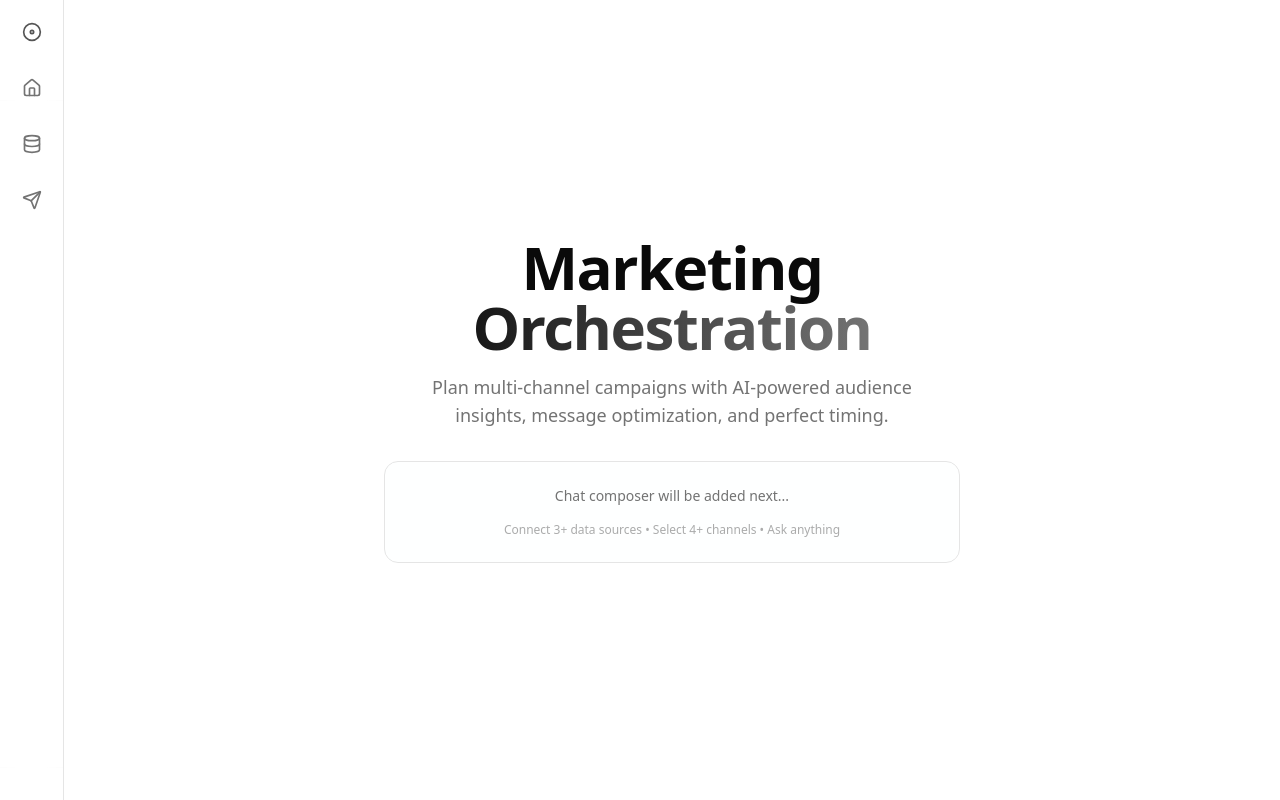
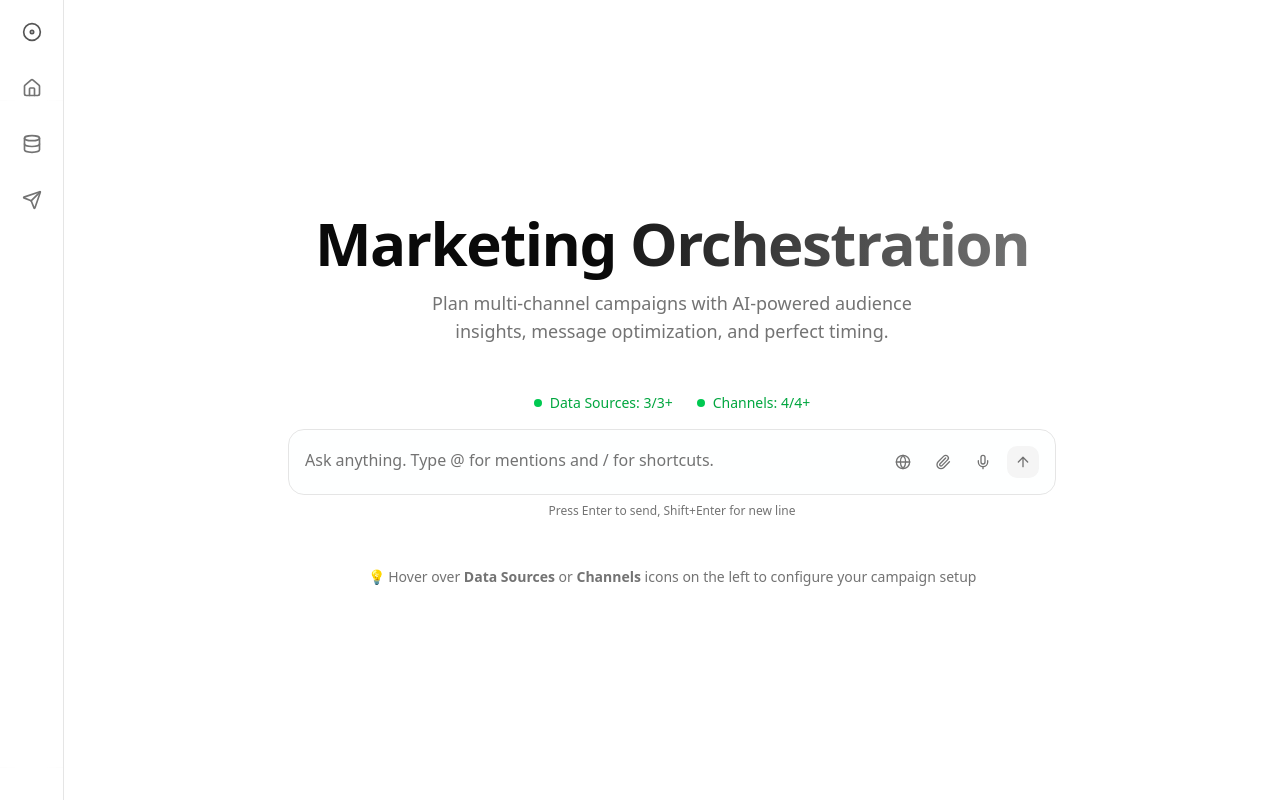
Before and after one commit to KhanShaheb34/markopolo-ai-full-stack-challenge, a Next.js app: page / in a window 1280 px wide. Built offline with nearby package versions, Linux system fonts and the light colour scheme.

Commit message:
Refactor Home page to include ChatComposer component for message input and update layout. Remove pnpm-workspace.yaml as it is no longer needed. Implement state management for selected data sources and channels using Jotai atoms.

```diff
--- a/pnpm-workspace.yaml
+++ /dev/null
@@ -1,4 +0,0 @@
-onlyBuiltDependencies:
-  - '@tailwindcss/oxide'
-  - esbuild
-  - sharp
--- a/src/app/page.tsx
+++ b/src/app/page.tsx
@@ -1,15 +1,24 @@
+"use client";
+
+import { ChatComposer } from "@/components/ui/chat-composer";
 import { LeftRail } from "@/components/ui/left-rail";
 
 export default function Home() {
+  const handleSendMessage = (message: string) => {
+    // TODO: Implement streaming API call
+    // Will be connected to the streaming endpoint in a later todo
+    return message; // Return for future use
+  };
+
   return (
     <div className="min-h-screen bg-background">
       <LeftRail />
 
       {/* Main content area - offset by left rail */}
       <main className="ml-16 flex min-h-screen flex-col items-center justify-center p-8">
-        <div className="w-full max-w-2xl space-y-8 text-center">
+        <div className="w-full max-w-4xl space-y-12">
           {/* Hero Text - Perplexity style */}
-          <div className="space-y-4">
+          <div className="space-y-4 text-center">
             <h1 className="font-bold text-4xl text-foreground tracking-tight sm:text-6xl">
               Marketing
               <span className="bg-gradient-to-r from-primary to-primary/60 bg-clip-text text-transparent">
@@ -23,16 +32,16 @@ export default function Home() {
             </p>
           </div>
 
-          {/* Placeholder for chat composer - will be added in next todo */}
-          <div className="mx-auto w-full max-w-xl">
-            <div className="rounded-xl border border-border bg-card/50 p-6 backdrop-blur-sm">
-              <div className="text-muted-foreground text-sm">
-                Chat composer will be added next...
-              </div>
-              <div className="mt-4 text-muted-foreground/60 text-xs">
-                Connect 3+ data sources • Select 4+ channels • Ask anything
-              </div>
-            </div>
+          {/* Chat Composer */}
+          <ChatComposer onSendMessage={handleSendMessage} />
+
+          {/* Instructions */}
+          <div className="text-center">
+            <p className="text-muted-foreground text-sm">
+              💡 Hover over <strong>Data Sources</strong> or{" "}
+              <strong>Channels</strong> icons on the left to configure your
+              campaign setup
+            </p>
           </div>
         </div>
       </main>
--- /dev/null
+++ b/src/components/ui/chat-composer.tsx
@@ -0,0 +1,183 @@
+"use client";
+
+import { useAtomValue } from "jotai";
+import { ArrowUp, Globe, Mic, Paperclip } from "lucide-react";
+import { useState } from "react";
+import {
+  selectedChannelsCountAtom,
+  selectedSourcesCountAtom,
+} from "@/lib/store/atoms";
+
+type ChatComposerProps = {
+  onSendMessage: (message: string) => void;
+  disabled?: boolean;
+};
+
+const MIN_SOURCES = 3;
+const MIN_CHANNELS = 4;
+
+export const ChatComposer = ({
+  onSendMessage,
+  disabled = false,
+}: ChatComposerProps) => {
+  const selectedSourcesCount = useAtomValue(selectedSourcesCountAtom);
+  const selectedChannelsCount = useAtomValue(selectedChannelsCountAtom);
+  const [message, setMessage] = useState("");
+
+  const hasMinimumRequirements =
+    selectedSourcesCount >= MIN_SOURCES &&
+    selectedChannelsCount >= MIN_CHANNELS;
+  const isDisabled =
+    disabled || !hasMinimumRequirements || message.trim().length === 0;
+
+  const handleSubmit = (e: React.FormEvent) => {
+    e.preventDefault();
+    if (!isDisabled && message.trim()) {
+      onSendMessage(message.trim());
+      setMessage("");
+    }
+  };
+
+  const handleKeyDown = (e: React.KeyboardEvent) => {
+    if (e.key === "Enter" && !e.shiftKey) {
+      e.preventDefault();
+      handleSubmit(e);
+    }
+  };
+
+  const getDisabledReason = () => {
+    if (
+      selectedSourcesCount < MIN_SOURCES &&
+      selectedChannelsCount < MIN_CHANNELS
+    ) {
+      return `Connect ${MIN_SOURCES - selectedSourcesCount} more sources and ${MIN_CHANNELS - selectedChannelsCount} more channels to start planning`;
+    }
+    if (selectedSourcesCount < MIN_SOURCES) {
+      return `Connect ${MIN_SOURCES - selectedSourcesCount} more data sources to start planning`;
+    }
+    if (selectedChannelsCount < MIN_CHANNELS) {
+      return `Select ${MIN_CHANNELS - selectedChannelsCount} more channels to start planning`;
+    }
+    if (message.trim().length === 0) {
+      return "Enter your campaign planning request";
+    }
+    return "";
+  };
+
+  return (
+    <div className="mx-auto w-full max-w-3xl">
+      {/* Requirements Status Bar */}
+      <div className="mb-4 flex items-center justify-center gap-6 text-sm">
+        <div
+          className={`flex items-center gap-2 ${selectedSourcesCount >= MIN_SOURCES ? "text-green-600 dark:text-green-400" : "text-muted-foreground"}`}
+        >
+          <div
+            className={`h-2 w-2 rounded-full ${selectedSourcesCount >= MIN_SOURCES ? "bg-green-500" : "bg-muted-foreground"}`}
+          />
+          Data Sources: {selectedSourcesCount}/{MIN_SOURCES}+
+        </div>
+        <div
+          className={`flex items-center gap-2 ${selectedChannelsCount >= MIN_CHANNELS ? "text-green-600 dark:text-green-400" : "text-muted-foreground"}`}
+        >
+          <div
+            className={`h-2 w-2 rounded-full ${selectedChannelsCount >= MIN_CHANNELS ? "bg-green-500" : "bg-muted-foreground"}`}
+          />
+          Channels: {selectedChannelsCount}/{MIN_CHANNELS}+
+        </div>
+      </div>
+
+      {/* Chat Composer */}
+      <form className="relative" onSubmit={handleSubmit}>
+        <div className="group relative rounded-2xl border border-border bg-card/50 backdrop-blur-sm transition-all focus-within:border-primary focus-within:bg-card/80 hover:bg-card/80">
+          {/* Input Area */}
+          <div className="flex items-end gap-3 p-4">
+            {/* Text Input */}
+            <div className="flex-1">
+              <textarea
+                className="w-full resize-none border-0 bg-transparent text-foreground placeholder:text-muted-foreground focus:outline-none focus:ring-0"
+                onChange={(e) => setMessage(e.target.value)}
+                onInput={(e) => {
+                  const target = e.target as HTMLTextAreaElement;
+                  target.style.height = "24px";
+                  target.style.height = `${target.scrollHeight}px`;
+                }}
+                onKeyDown={handleKeyDown}
+                placeholder="Ask anything. Type @ for mentions and / for shortcuts."
+                rows={1}
+                style={{
+                  minHeight: "24px",
+                  height: "auto",
+                  maxHeight: "120px",
+                }}
+                value={message}
+              />
+            </div>
+
+            {/* Action Buttons */}
+            <div className="flex items-center gap-2">
+              {/* Mock Buttons */}
+              <button
+                aria-label="Add link or reference"
+                className="flex h-8 w-8 items-center justify-center rounded-lg text-muted-foreground transition-colors hover:bg-accent hover:text-accent-foreground"
+                disabled={isDisabled}
+                type="button"
+              >
+                <Globe className="h-4 w-4" />
+              </button>
+
+              <button
+                aria-label="Attach file"
+                className="flex h-8 w-8 items-center justify-center rounded-lg text-muted-foreground transition-colors hover:bg-accent hover:text-accent-foreground"
+                disabled={isDisabled}
+                type="button"
+              >
+                <Paperclip className="h-4 w-4" />
+              </button>
+
+              <button
+                aria-label="Voice input"
+                className="flex h-8 w-8 items-center justify-center rounded-lg text-muted-foreground transition-colors hover:bg-accent hover:text-accent-foreground"
+                disabled={isDisabled}
+                type="button"
+              >
+                <Mic className="h-4 w-4" />
+              </button>
+
+              {/* Send Button */}
+              <div className="group/send relative">
+                <button
+                  aria-label={isDisabled ? getDisabledReason() : "Send message"}
+                  className={`flex h-8 w-8 items-center justify-center rounded-lg transition-all ${
+                    isDisabled
+                      ? "cursor-not-allowed bg-muted text-muted-foreground"
+                      : "bg-primary text-primary-foreground hover:scale-105 hover:bg-primary/90"
+                  }`}
+                  disabled={isDisabled}
+                  type="submit"
+                >
+                  <ArrowUp className="h-4 w-4" />
+                </button>
+
+                {/* Tooltip for disabled state */}
+                {isDisabled && getDisabledReason() && (
+                  <div className="absolute right-0 bottom-full z-10 mb-2 hidden group-hover/send:block">
+                    <div className="max-w-xs rounded-md border border-border bg-popover px-3 py-2 text-popover-foreground text-sm shadow-md">
+                      {getDisabledReason()}
+                    </div>
+                  </div>
+                )}
+              </div>
+            </div>
+          </div>
+        </div>
+
+        {/* Helper Text */}
+        <div className="mt-2 text-center text-muted-foreground text-xs">
+          {hasMinimumRequirements
+            ? "Press Enter to send, Shift+Enter for new line"
+            : "Configure sources and channels above to start planning"}
+        </div>
+      </form>
+    </div>
+  );
+};
--- a/src/components/ui/left-rail.tsx
+++ b/src/components/ui/left-rail.tsx
@@ -136,6 +136,7 @@ export const LeftRail = () => {
       {/* Bridge area to prevent hover loss when moving to hover rail */}
       {activeHoverType && (
         <div
+          aria-hidden
           className="fixed top-0 left-16 z-30 h-full w-4"
           onMouseEnter={handleHoverRailMouseEnter}
           onMouseLeave={handleHoverRailMouseLeave}
@@ -145,8 +146,10 @@ export const LeftRail = () => {
 
       {/* Hover Rail */}
       <aside
+        aria-hidden
         onMouseEnter={handleHoverRailMouseEnter}
         onMouseLeave={handleHoverRailMouseLeave}
+        role="presentation"
       >
         <HoverRail
           activeSection={activeHoverType}
--- /dev/null
+++ b/src/lib/store/atoms.ts
@@ -0,0 +1,38 @@
+import { atom } from "jotai";
+
+// Default selections based on fixture data (connected sources and selected channels)
+const DEFAULT_SELECTED_SOURCES = ["website-pixel", "shopify", "twitter"];
+const DEFAULT_SELECTED_CHANNELS = ["email", "sms", "whatsapp", "ads"];
+
+// Atoms for global state management
+export const selectedSourcesAtom = atom<string[]>(DEFAULT_SELECTED_SOURCES);
+export const selectedChannelsAtom = atom<string[]>(DEFAULT_SELECTED_CHANNELS);
+
+// Derived atoms for convenience
+export const selectedSourcesCountAtom = atom(
+  (get) => get(selectedSourcesAtom).length
+);
+export const selectedChannelsCountAtom = atom(
+  (get) => get(selectedChannelsAtom).length
+);
+
+// Write-only atoms for toggling
+export const toggleSourceAtom = atom(null, (get, set, sourceId: string) => {
+  const current = get(selectedSourcesAtom);
+  set(
+    selectedSourcesAtom,
+    current.includes(sourceId)
+      ? current.filter((id) => id !== sourceId)
+      : [...current, sourceId]
+  );
+});
+
+export const toggleChannelAtom = atom(null, (get, set, channelId: string) => {
+  const current = get(selectedChannelsAtom);
+  set(
+    selectedChannelsAtom,
+    current.includes(channelId)
+      ? current.filter((id) => id !== channelId)
+      : [...current, channelId]
+  );
+});
```
Also changed, not shown: src/components/ui/hover-rail.tsx (+15 -29 lines).
